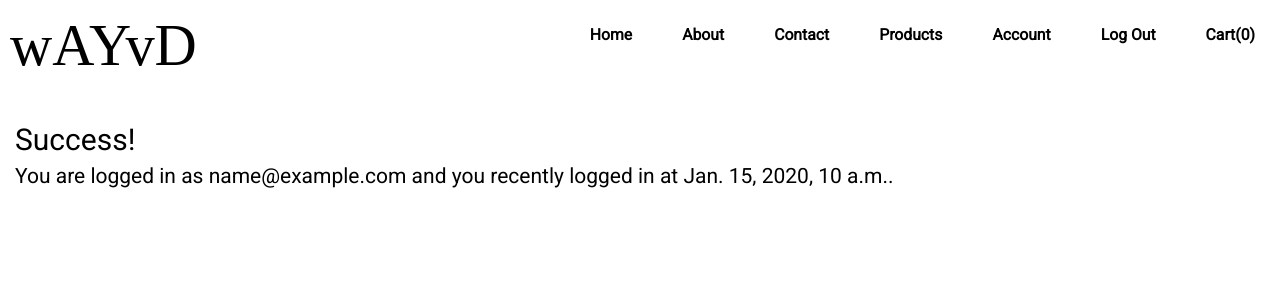
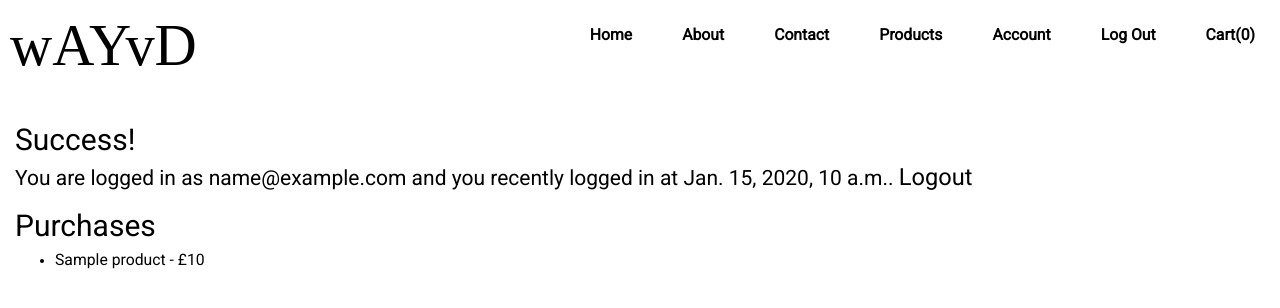
Before and after one commit to maisiec/stream3_project, a Django app: template templates/account.html in a window 1280 px wide. Shown: the top 308 px of the page. Run offline with Django 3.2, Linux system fonts and the light colour scheme; a user stored in the database is signed in; tables that the repository leaves empty hold one stand-in row (values such as "Sample post"); the template is opened without the code that fills it: most values are stand-ins (such as "Sample title", 1, 10 or a date in 2020); parts of the project's set-up code (start-up, migrations or seed data) failed here and were passed over; some libraries are stand-ins or nearby versions.

Commit message:
add purchases to users account page

```diff
--- a/templates/account.html
+++ b/templates/account.html
@@ -1,5 +1,13 @@
 {% extends "base.html" %}
 {% block content %}
     <h2>Success!</h2>
-    <p>You are logged in as {{user.email}} and you recently logged in at {{user.last_login}}. </p>
+    <p>You are logged in as {{user.email}} and you recently logged in at {{user.last_login}}.
+    <a href="/logout/">Logout</a></p>
+
+    <h2>Purchases</h2>
+    <ul>
+    	{% for item in list %}
+    	<li><a href="/download/{{item.product.id}}/">{{ item.product.name }} - £{{ item.product.price }}</a></li>
+    	{% endfor %}
+    </ul>
 {% endblock %}
```
